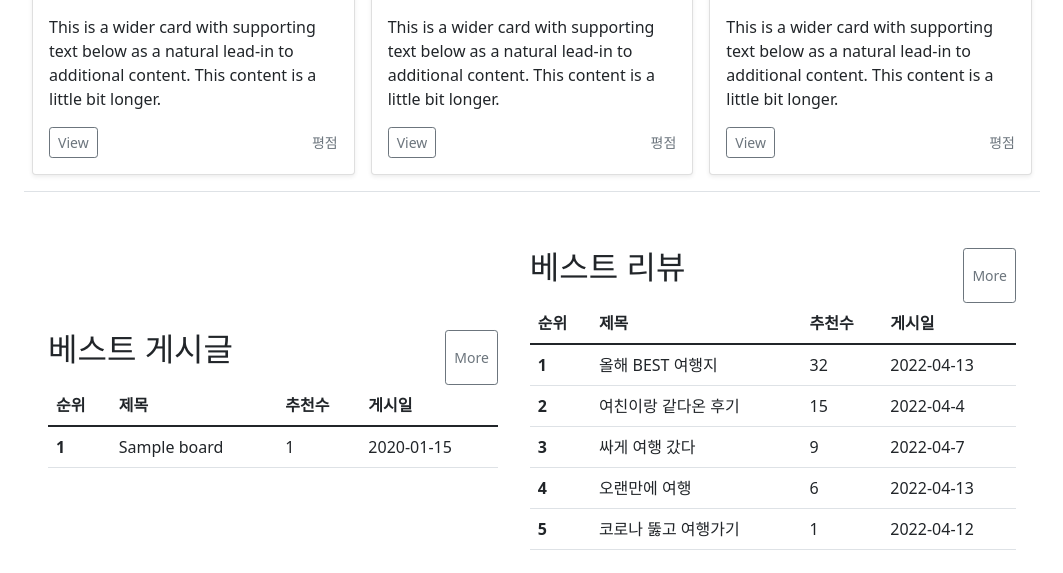
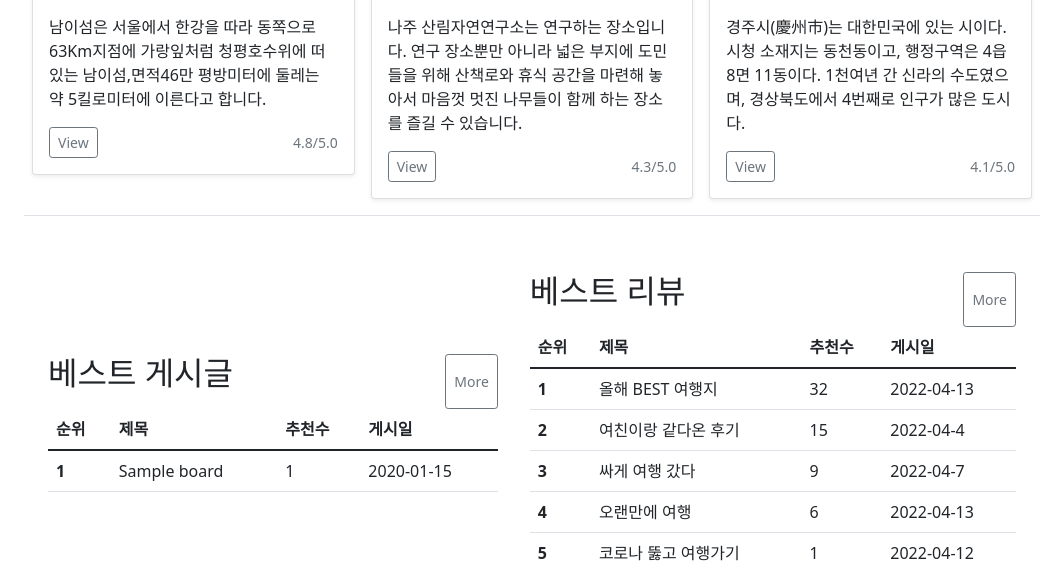
Before and after one commit to playpizza/TripGuide, a Django app: page / in a window 1280 px wide. Shown: the part 571-1144 px from the top of the page, without its empty margins (108-1171 px from the left). Run offline with Django 3.2, Linux system fonts and the light colour scheme; tables that the repository leaves empty hold one stand-in row (values such as "Sample post"); grey boxes marked "Sample" are stand-in pictures; parts of the project's set-up code (start-up, migrations or seed data) failed here and were passed over; some libraries are stand-ins or nearby versions.

Commit message:
home
하드코딩

```diff
--- a/board/views.py
+++ b/board/views.py
@@ -226,11 +226,8 @@ def board_comment_delete(request):
 
 
 def like_count(request):
-    count_like = Board_hits.objects.get()
     id = request.POST['board_id']
     board = Board.objects.get(id=id)
-
-
 
     board.like_count += 1
     board.save()
--- a/home/templates/home.html
+++ b/home/templates/home.html
@@ -35,65 +35,47 @@
   <!-- TODO data받으면 for문으로 다시 작성 -->
   <div class="col">
     <div class="card shadow-sm">
-      <svg class="bd-placeholder-img card-img-top" width="100%" height="225" xmlns="http://www.w3.org/2000/svg"
-        role="img" aria-label="Placeholder: Thumbnail" preserveAspectRatio="xMidYMid slice" focusable="false">
-        <title>Placeholder</title>
-        <rect width="100%" height="100%" fill="#55595c"></rect><text x="50%" y="50%" fill="#eceeef"
-          dy=".3em">Thumbnail</text>
-      </svg>
+
+      <img src="../media/1.jpg" width="100%" height="225">
 
       <div class="card-body">
-        <p class="card-text">This is a wider card with supporting text below as a natural lead-in to additional content.
-          This content is a little bit longer.</p>
+        <p class="card-text">남이섬은 서울에서 한강을 따라 동쪽으로 63Km지점에 가랑잎처럼 청평호수위에 떠 있는 남이섬,면적46만 평방미터에 둘레는 약 5킬로미터에 이른다고 합니다.
+        </p>
         <div class="d-flex justify-content-between align-items-center">
           <div class="btn-group">
-            <button type="button" class="btn btn-sm btn-outline-secondary"
-              onclick="location.href=contents1Url;">View</button>
-            <!-- <button type="button" class="btn btn-sm btn-outline-secondary">Edit</button> -->
+            <button type="button" class="btn btn-sm btn-outline-secondary" onclick="location.href=contents1Url;">View</button>
           </div>
-          <small class="text-muted">평점</small>
+          <small class="text-muted">4.8/5.0</small>
         </div>
       </div>
     </div>
   </div>
   <div class="col">
     <div class="card shadow-sm">
-      <svg class="bd-placeholder-img card-img-top" width="100%" height="225" xmlns="http://www.w3.org/2000/svg"
-        role="img" aria-label="Placeholder: Thumbnail" preserveAspectRatio="xMidYMid slice" focusable="false">
-        <title>Placeholder</title>
-        <rect width="100%" height="100%" fill="#55595c"></rect><text x="50%" y="50%" fill="#eceeef"
-          dy=".3em">Thumbnail</text>
-      </svg>
+      <img src="../media/2.jpg" width="100%" height="225">
 
       <div class="card-body">
-        <p class="card-text">This is a wider card with supporting text below as a natural lead-in to additional content.
-          This content is a little bit longer.</p>
+        <p class="card-text">나주 산림자연연구소는 연구하는 장소입니다. 연구 장소뿐만 아니라 넓은 부지에 도민들을 위해 산책로와 휴식 공간을 마련해 놓아서 마음껏 멋진 나무들이 함께 하는 장소를 즐길 수 있습니다.</p>
         <div class="d-flex justify-content-between align-items-center">
           <div class="btn-group">
             <button type="button" class="btn btn-sm btn-outline-secondary" onclick="moveContent2();">View</button>
           </div>
-          <small class="text-muted">평점</small>
+          <small class="text-muted">4.3/5.0</small>
         </div>
       </div>
     </div>
   </div>
   <div class="col">
     <div class="card shadow-sm">
-      <svg class="bd-placeholder-img card-img-top" width="100%" height="225" xmlns="http://www.w3.org/2000/svg"
-        role="img" aria-label="Placeholder: Thumbnail" preserveAspectRatio="xMidYMid slice" focusable="false">
-        <title>Placeholder</title>
-        <rect width="100%" height="100%" fill="#55595c"></rect><text x="50%" y="50%" fill="#eceeef"
-          dy=".3em">Thumbnail</text>
-      </svg>
+      <img src="../media/3.png" width="100%" height="225">
 
       <div class="card-body">
-        <p class="card-text">This is a wider card with supporting text below as a natural lead-in to additional content.
-          This content is a little bit longer.</p>
+        <p class="card-text">경주시(慶州市)는 대한민국에 있는 시이다. 시청 소재지는 동천동이고, 행정구역은 4읍 8면 11동이다. 1천여년 간 신라의 수도였으며, 경상북도에서 4번째로 인구가 많은 도시다.</p>
         <div class="d-flex justify-content-between align-items-center">
           <div class="btn-group">
             <button type="button" class="btn btn-sm btn-outline-secondary" onclick="moveContent3();">View</button>
           </div>
-          <small class="text-muted">평점</small>
+          <small class="text-muted">4.1/5.0</small>
         </div>
       </div>
     </div>
```
